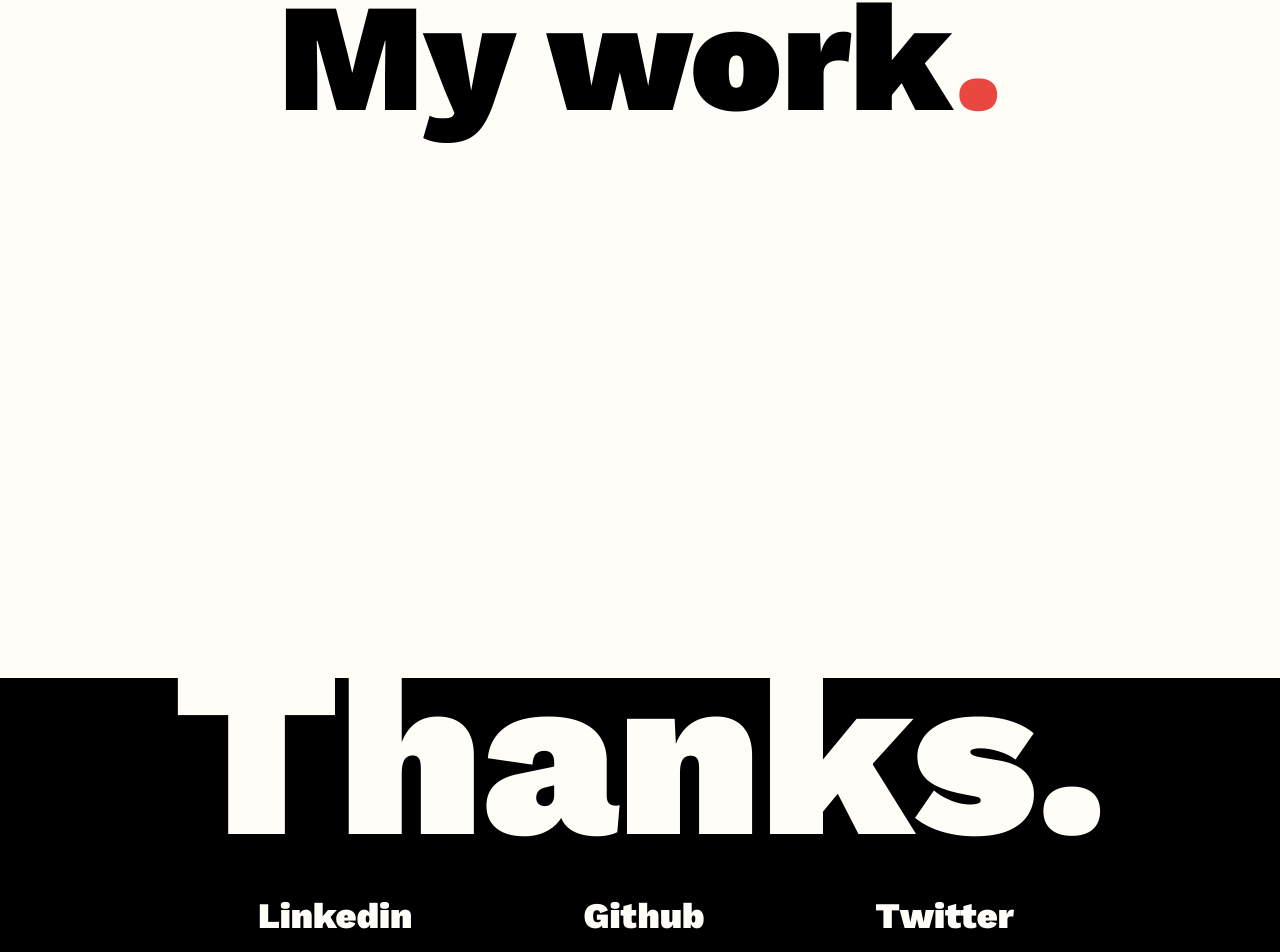
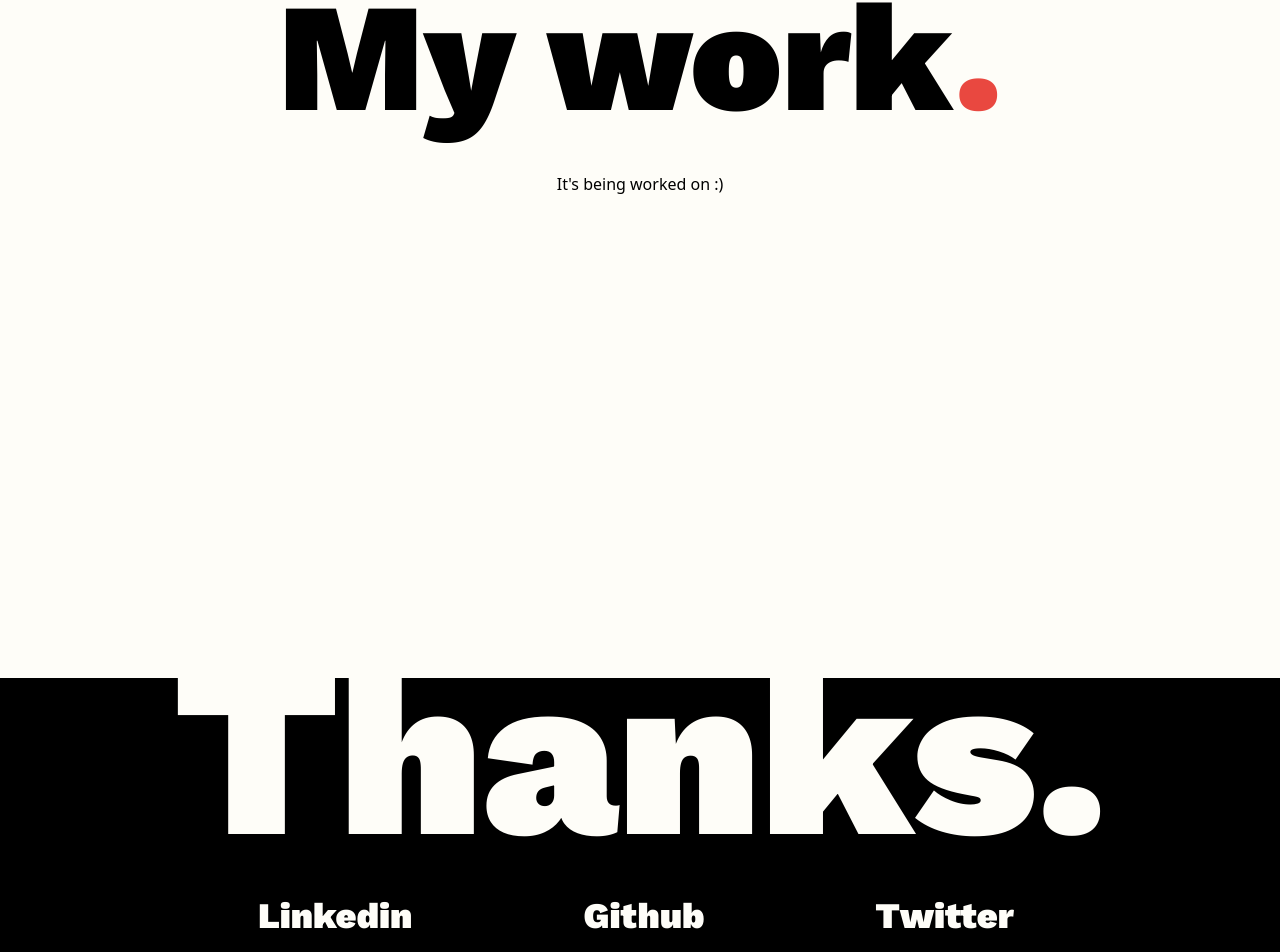
Before and after one commit to Patrickroelofs/Patrickroelofs.com, a React (Create React App) app in the folder client/: page / in a window 1280 px wide. Shown: the part 1984-2936 px from the top of the page. Built offline with nearby package versions, Linux system fonts and the light colour scheme; what @tailwindcss/typography would draw is missing.

Commit message:
update text

```diff
--- a/client/src/app/views/home/Home.jsx
+++ b/client/src/app/views/home/Home.jsx
@@ -51,7 +51,9 @@ function Home() {
           My work
           <span className="text-themeRed font-headers font-black">.</span>
         </h1>
+        <p className="text-center">It&apos;s being worked on :)</p>
       </section>
+
       <Footer />
 
     </>
```
